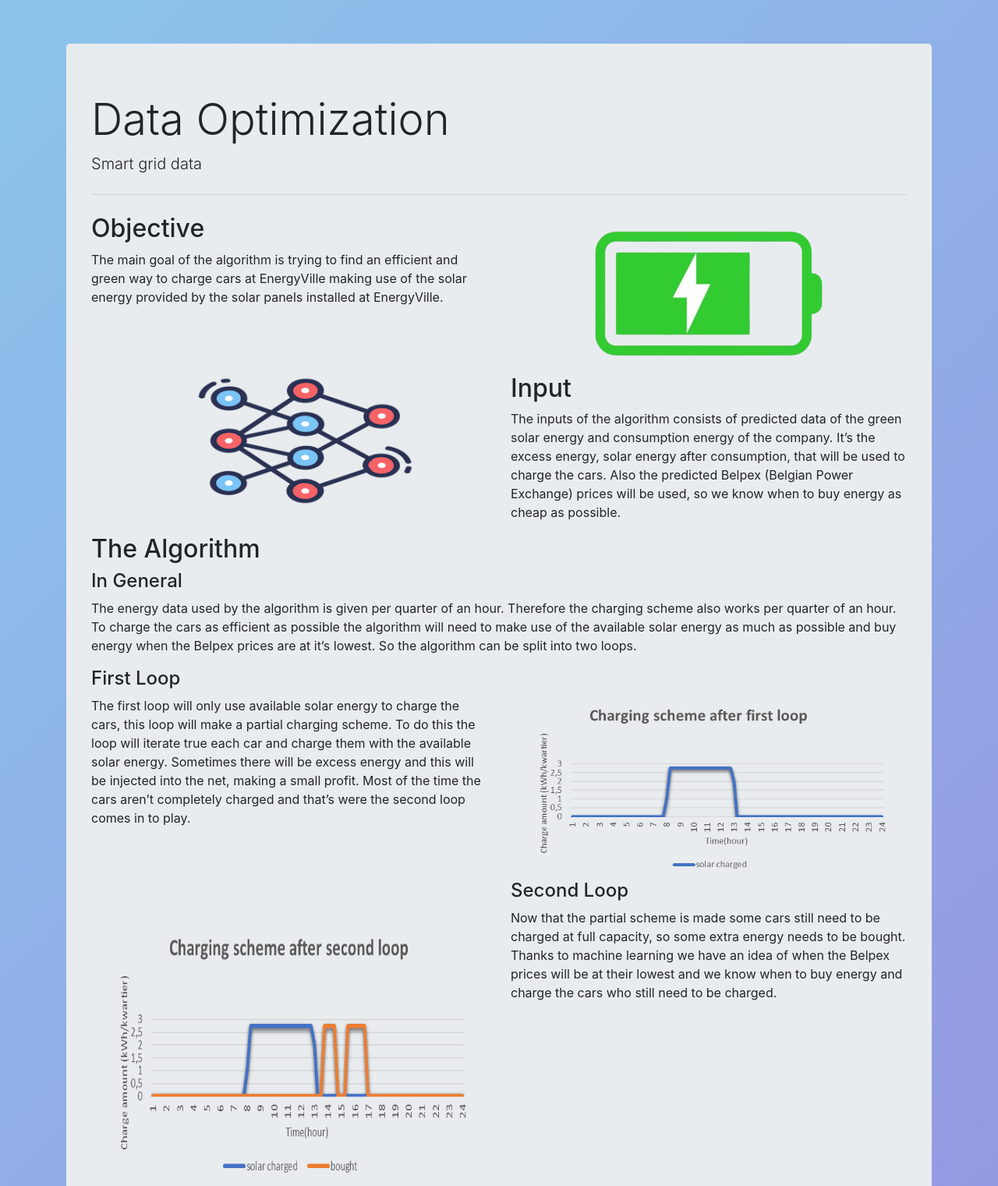
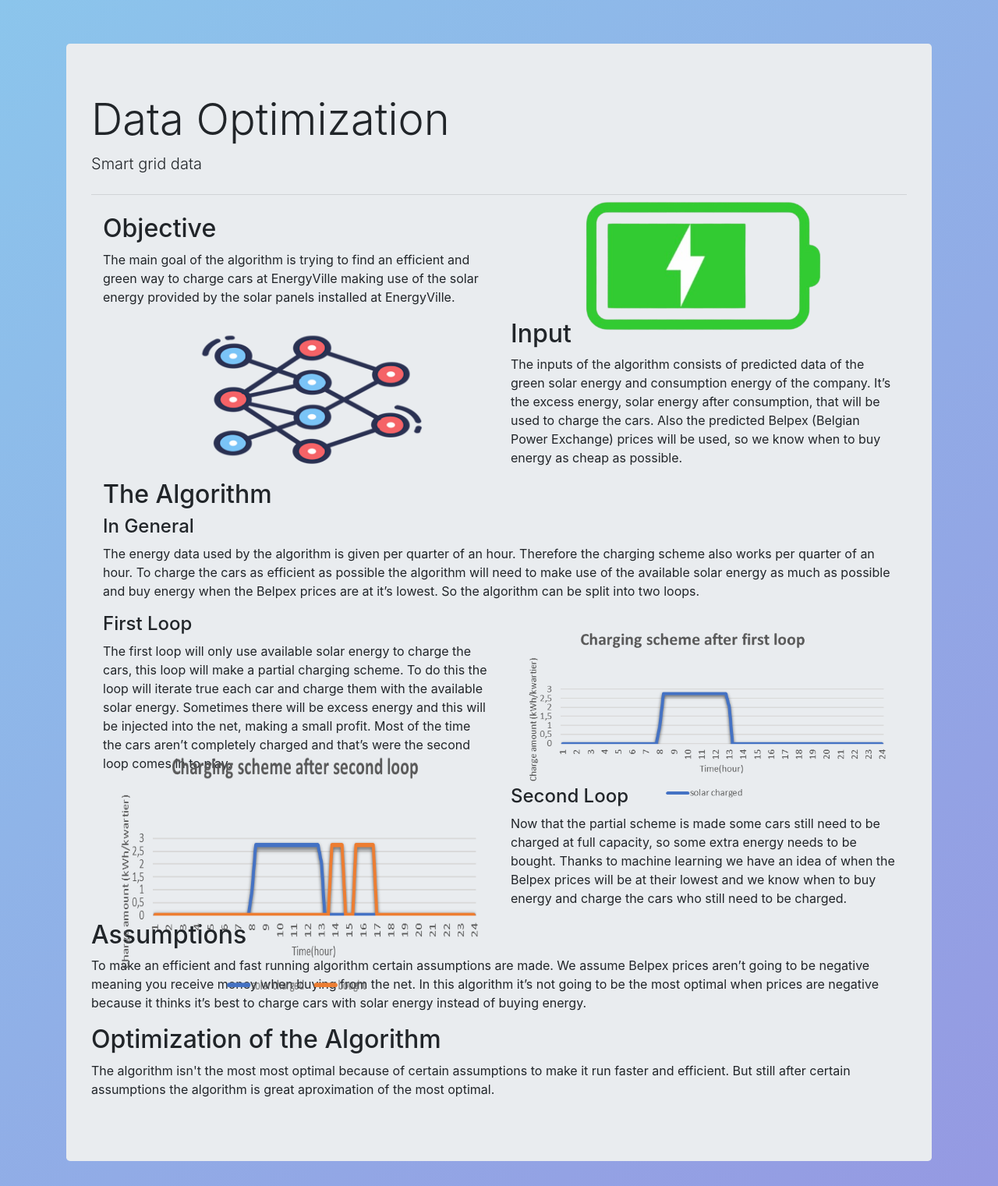
Before and after one commit to Mappy-P/Smart-Grid-Data-UI-2, a Flask app: page /data-optimization in a window 1280 px wide. Shown: the part 56-1577 px from the top of the page at 78% size. Run offline with Flask 3, Linux system fonts and the light colour scheme; some libraries are stand-ins or nearby versions.

Commit message:
about met fotos

```diff
--- /dev/null
+++ b/website/static/data_opt.css
@@ -0,0 +1,6 @@
+.foto {
+    top: 50% !important;
+    left: 50% !important;
+    transform: translate(-50%, -50%) !important;
+    position: absolute;
+}
--- a/website/templates/base.html
+++ b/website/templates/base.html
@@ -18,6 +18,7 @@
     <link rel="stylesheet" href="{{url_for('static', filename='scrollanimation2.css')}}"/>
     <link rel="stylesheet" href="{{url_for('static', filename='landing_parallax.css')}}"/>
     <link rel="stylesheet" href="{{url_for('static', filename='demopage.css')}}"/>
+    <link rel="stylesheet" href="{{url_for('static', filename='data_opt.css')}}"/>
     <script defer src="{{url_for('static', filename='index.js')}}"></script>
     <script defer src="{{url_for('static', filename='landing_parallax.js')}}"></script>
     <script defer src="{{url_for('static', filename='demopage.js')}}"></script>
--- a/website/templates/data_optimization.html
+++ b/website/templates/data_optimization.html
@@ -11,11 +11,10 @@
         <p class="lead">Smart grid data</p>
         <hr class="my-4">
         <div class="container">
-            <div class ="row">
                 <div class = "row">
                 <div class = "col nopadding">
                     <h2>Objective</h2>
-                    <p>
+                    <p style = "font-size: 1,48vh;">
                         The main goal of the algorithm is trying to find an efficient
                          and green way to charge cars at EnergyVille making use of the solar
                           energy provided by the solar panels installed at EnergyVille.</p>
@@ -23,12 +22,12 @@
 
                 </div>
                 <div class = "col nopadding">
-                    <img class="lijst hidden col" src="{{ url_for('static', filename='/imgs/charging (2).png') }}" style="height: 15,7vh; width: auto;align-self: center;"/>
+                    <img class="lijst hidden col foto" src="{{ url_for('static', filename='/imgs/charging (2).png') }}" style="height: 15,7vh; width: auto;align-self: center;@media only screen and (max-width: 767px) { .hide-on-mobile { display: none; } }"/>
                 </div>
                 </div>
                <div class = "row">
                 <div class = "col nopadding">
-                    <img class="lijst hidden col" src="{{ url_for('static', filename='/imgs/neural.png') }}" style="height: 15,7vh; width: auto;"/>
+                    <img class="lijst hidden col foto" src="{{ url_for('static', filename='/imgs/neural.png') }}" style="height: 15,7vh; width: auto;@media only screen and (max-width: 767px) { .hide-on-mobile { display: none; } }"/>
                 </div>
                 <div class = "col nopadding">
                     <h2>Input</h2>
@@ -58,7 +57,7 @@
             </div>
 
                 <div class = "row">
-                <div class = "col nopadding">
+                <div class = "col-md-6 col-12 nopadding">
                     <h4 style = "padding-top:4,63vh">First Loop</h4>
                     <p>The first loop will only use available solar energy to charge the cars,
                          this loop will make a partial charging scheme.
@@ -67,14 +66,14 @@
                             Most of the time the cars aren’t completely charged and
                              that’s were the second loop comes in to play.</p>
                 </div>
-                <div class = "col nopadding">
-                    <img class="lijst hidden col" src="{{ url_for('static', filename='/imgs/loop_1.png') }}" style="height: 27,78vh; width: auto;align-self: center;"/>
+                <div class = "col-md-6 col-12 nopadding">
+                    <img class="lijst hidden col foto" src="{{ url_for('static', filename='/imgs/loop_1.png') }}" style="height: 27,78vh; width: auto;align-self: center;"/>
 
                 </div>
                 </div>
                 <div class = "row">
                 <div class = "col nopadding">
-                    <img class="lijst hidden col" src="{{ url_for('static', filename='/imgs/loop_2.png') }}" style="height: 25vh; width: auto;align-self: center;"/>
+                    <img class="lijst hidden col foto" src="{{ url_for('static', filename='/imgs/loop_2.png') }}" style="height: 25vh; width: auto;align-self: center;"/>
                 </div>
                 <div class = "col nopadding">
                     <h4 style = "padding-top:4,63vh">Second Loop</h4>
@@ -96,7 +95,6 @@
                 </div>
                 </div>
 
-            </div>
         </div>
     </div>
 
--- a/website/templates/home.html
+++ b/website/templates/home.html
@@ -17,7 +17,7 @@
     </div>
     <div class="lijst hidden col-sm" style="justify-content: center; padding-bottom: 2.3vh;">
       <h1 style="visibility:hidden; position: relative; top: 50%; left: 50%; transform: translate(-50%, -50%);">simple place holder ;)</h1>
-      <div class="parallax-holder" style="max-width: 100vh; box-shadow: 0 4px 8px 0 rgba(0, 0, 0, 0.2), 0 6px 20px 0 rgba(0, 0, 0, 0.19); position: relative; top: 50%; left: 50%; transform: translate(-50%, -50%);">
+      <div class="parallax-holder" style="max-width: 100vw; box-shadow: 0 4px 8px 0 rgba(0, 0, 0, 0.2), 0 6px 20px 0 rgba(0, 0, 0, 0.19); position: relative; top: 50%; left: 50%; transform: translate(-50%, -50%);">
         <div class="vignette"></div>
         <img src = "{{ url_for('static', filename='/imgs/landing_parallax/achtergrond2.png') }}" data-speedx="0.0275" data-speedy="0.037" data-speedz="0" data-rotation="0" class="landing_parallax achtergrond"></img>
         <img src = "{{ url_for('static', filename='/imgs/landing_parallax/koeltoren.png') }}" data-speedx="0.037" data-speedy="0.03" data-speedz="0.030" data-rotation="0.06" class="landing_parallax koeltoren"></img>
```
Also changed, not shown: website/templates/about_us.html (+12 -12 lines), website/static/imgs/Sebastian.jpg (added), website/static/imgs/ik.jpg (added), website/static/imgs/liam.jpg (added), website/static/imgs/mappy.jpg (added).
